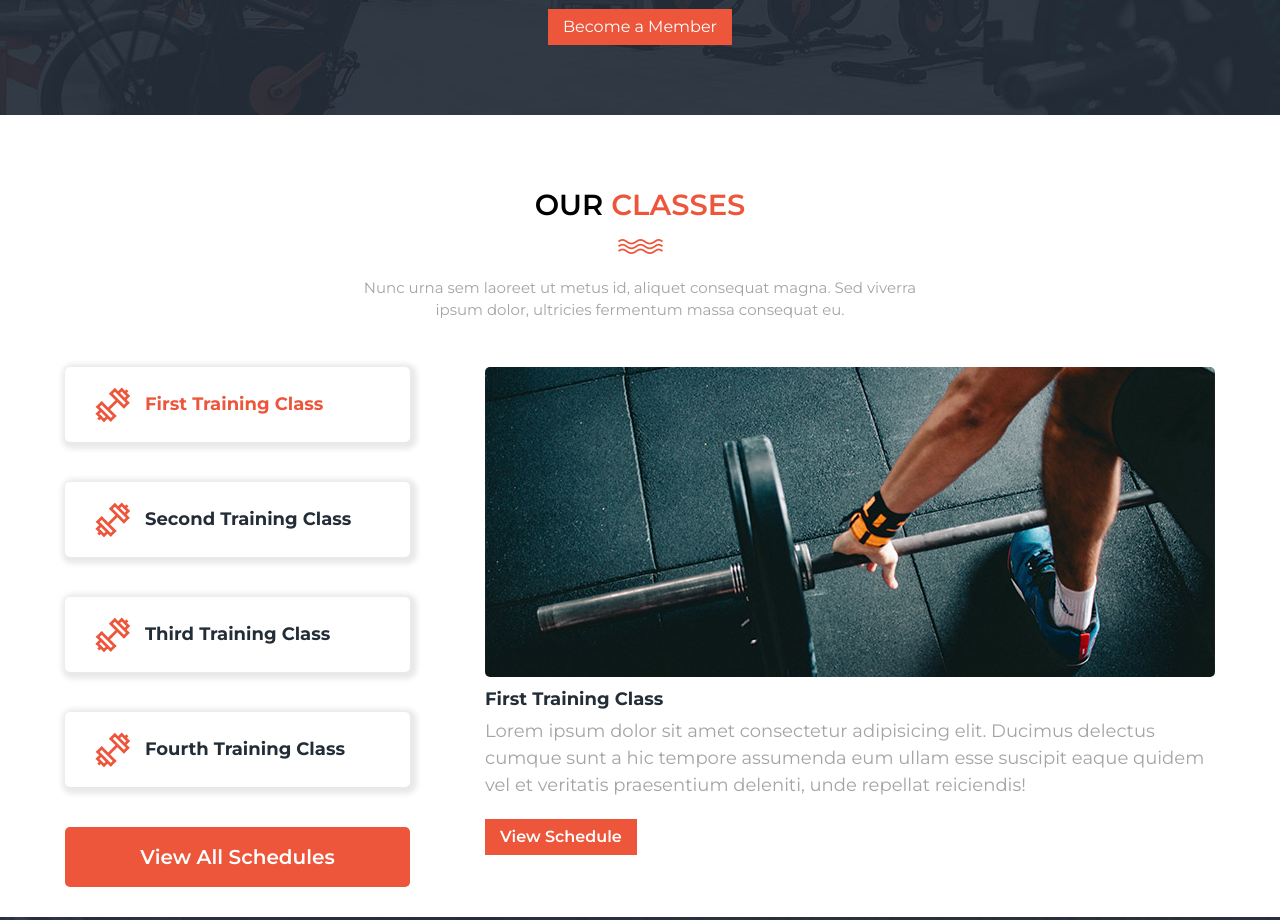
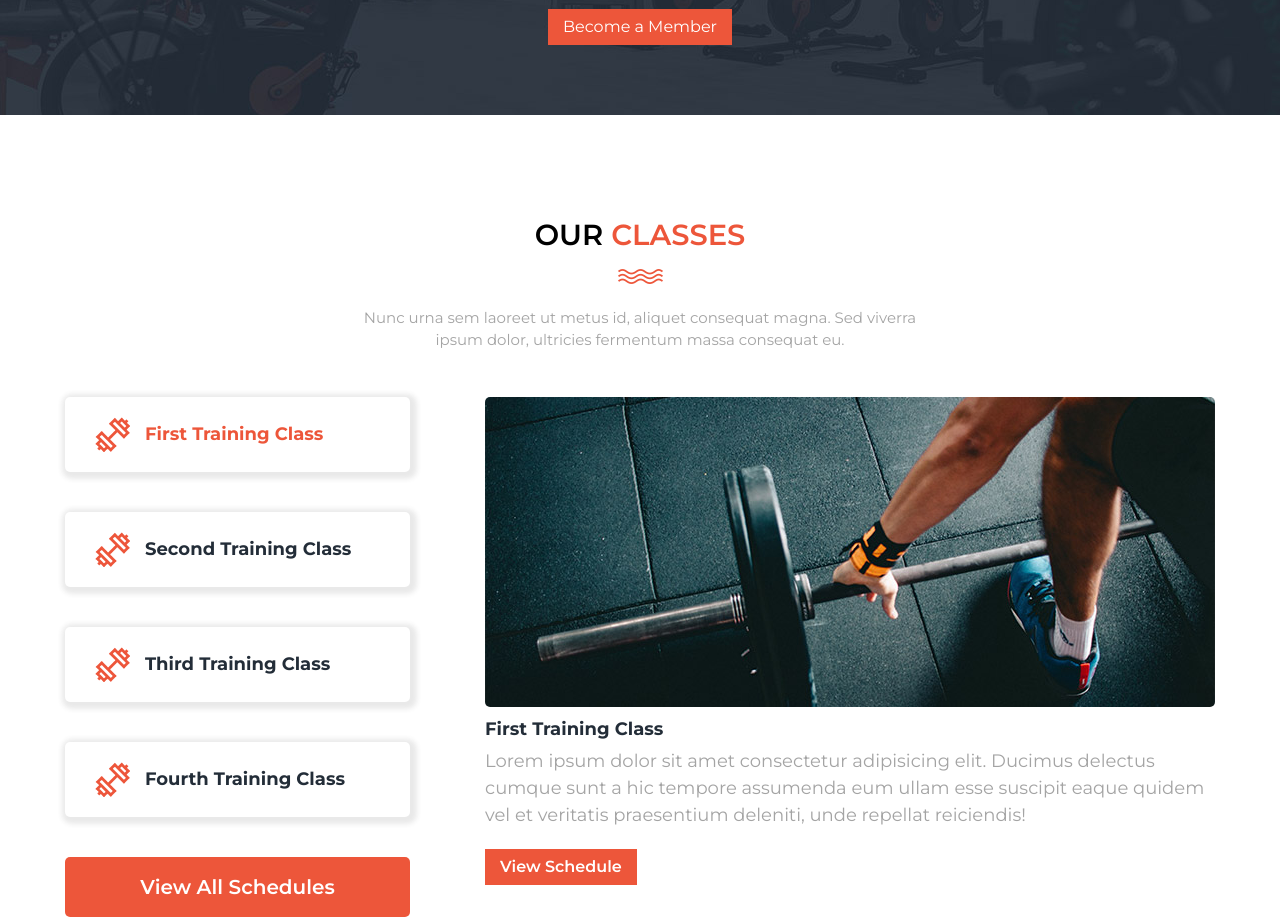
Before and after one commit to sonu-kumar2001/tables, a plain HTML site: page level-1/index.html in a window 1280 px wide. Shown: the part 1693-2613 px from the top of the page. Drawn offline with Linux system fonts and the light colour scheme.

Commit message:
final commit

```diff
--- a/level-1/assets/stylesheets/style.css
+++ b/level-1/assets/stylesheets/style.css
@@ -231,7 +231,7 @@ video {
 }
 /* third-section */
 .third-section {
-    padding: 30px 0;
+    margin: 60px 0;
 }
 .third-sec-row {
     align-items: flex-start;
@@ -282,6 +282,7 @@ video {
 .fourth-section {
     padding: 60px 0;
     background: hsla(207,12%,32%, 0.8) url("../images/schedule-bg.jpg");
+    margin-top: 100px;
 }
 .fourth-section h3 {
     color: #ffffff;
```
